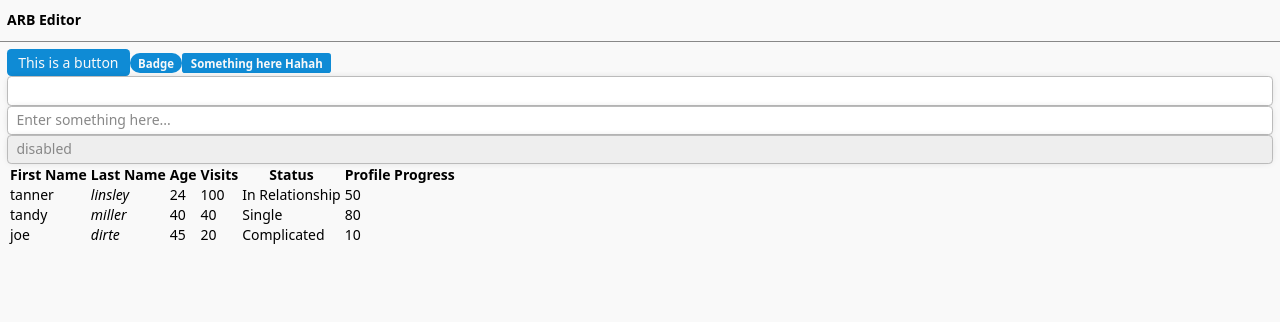
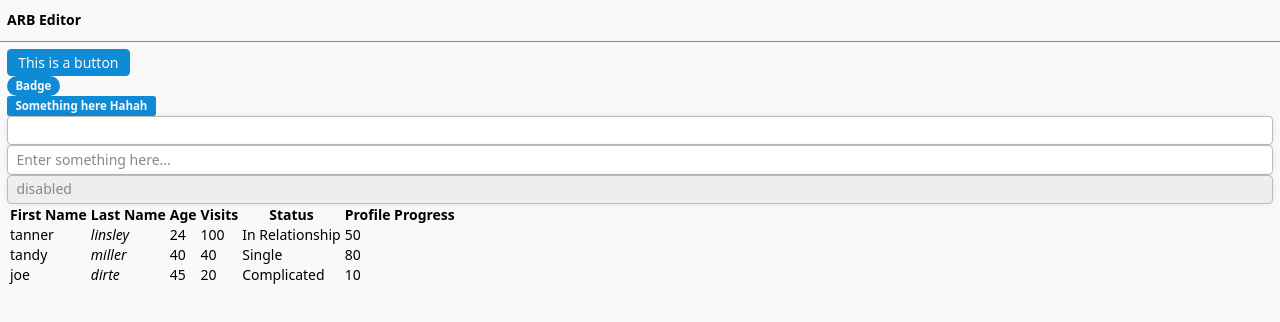
Before and after one commit to johngohrw/arby, a React (Vite) app: page / in a window 1280 px wide. Shown: the top 322 px of the page. Built offline with nearby package versions, Linux system fonts and the light colour scheme.

Commit message:
chore: just some utility styles

```diff
--- a/src/App.tsx
+++ b/src/App.tsx
@@ -152,7 +152,7 @@ const styles = {
     fontWeight: "600",
     marginLeft: "0.5rem",
   }),
-  content: cssOf({
+  content: cssOf(s.flex, s.flexCol, s.alignStart, {
     padding: "0.5rem",
   }),
 };
--- a/src/rw-components/utility-styles.ts
+++ b/src/rw-components/utility-styles.ts
@@ -13,6 +13,9 @@ const staticUtils = {
   justifyCenter: { justifyContent: "center" },
   justifyStart: { justifyContent: "flex-start" },
   justifyEnd: { justifyContent: "flex-end" },
+  justifyBetween: { justifyContent: "space-between" },
+  justifyAround: { justifyContent: "space-around" },
+  justifyEvenly: { justifyContent: "space-evenly" },
   block: { display: "block" },
   none: { display: "none" },
   flexCenter: {
```
